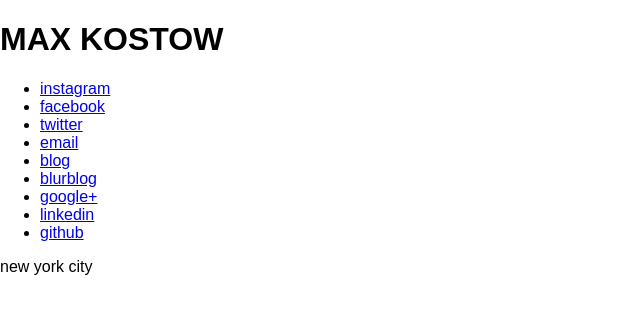
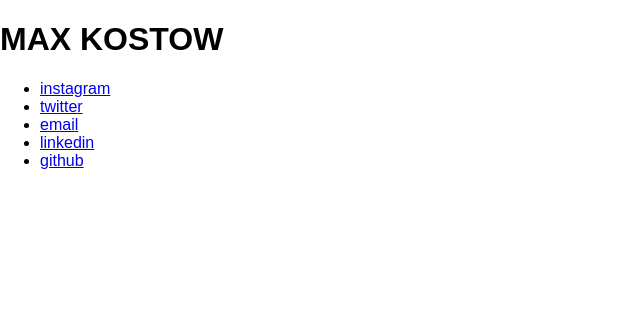
Before and after one commit to maxkostow/maxkostow.github.com, a Jekyll site: the page built from index.html, in a window 1280 px wide. Shown: the top 314 px of the page, without its empty margins (0-640 px from the left). Built offline with Jekyll 4.4.1, drawn with Linux system fonts in a browser that asks for light colours.

Commit message:
rm some links

```diff
--- a/index.html
+++ b/index.html
@@ -2,15 +2,11 @@
 layout: default
 title: Max Kostow
 metas: [{name: 'viewport', content: 'width=device-width, initial-scale=1, maximum-scale=1'}]
-script_srcs: ['http://use.edgefonts.net/miama.js', 'http://use.edgefonts.net/double-pica-small-caps.js']
 ---
 <h1 class="max">MAX KOSTOW</h1>
 <ul class="links">
     <li>
         <a class="instagram" href="http://instagram.com/maxkostow" onClick="trackOutboundLink(this, 'Outbound Links', 'instagram'); return false;">instagram</a>
-    </li>
-    <li>
-        <a class="facebook" href="http://facebook.com/maxkostow" onClick="trackOutboundLink(this, 'Outbound Links', 'facebook'); return false;">facebook</a>
     </li>
     <li>
         <a class="twitter" href="http://twitter.com/maxkostow" onClick="trackOutboundLink(this, 'Outbound Links', 'twitter'); return false;">twitter</a>
@@ -19,21 +15,9 @@ script_srcs: ['http://use.edgefonts.net/miama.js', 'http://use.edgefonts.net/dou
         <a class="email" href="mailto:max@maxkostow.com" onClick="trackOutboundLink(this, 'Outbound Links', 'email'); return false;">email</a>
     </li>
     <li>
-        <a class="blog" href="/blog">blog</a>
-    </li>
-    <li>
-        <a class="blurblog" href="http://maxkostow.newsblur.com" onClick="trackOutboundLink(this, 'Outbound Links', 'newsblur'); return false;">blurblog</a>
-    </li>
-    <li>
-        <a class="googleplus" href="https://plus.google.com/114435089772201718097" onClick="trackOutboundLink(this, 'Outbound Links', 'google+'); return false;">google+</a>
-    </li>
-    <li>
         <a class="linkedin" href="http://www.linkedin.com/in/maxkostow" onClick="trackOutboundLink(this, 'Outbound Links', 'linkedin'); return false;">linkedin</a>
     </li>
     <li>
         <a class="github" href="http://github.com/maxkostow" onClick="trackOutboundLink(this, 'Outbound Links', 'github'); return false;">github</a>
     </li>
 </ul>
-<div class="c">
-    new york city
-</div>
```
